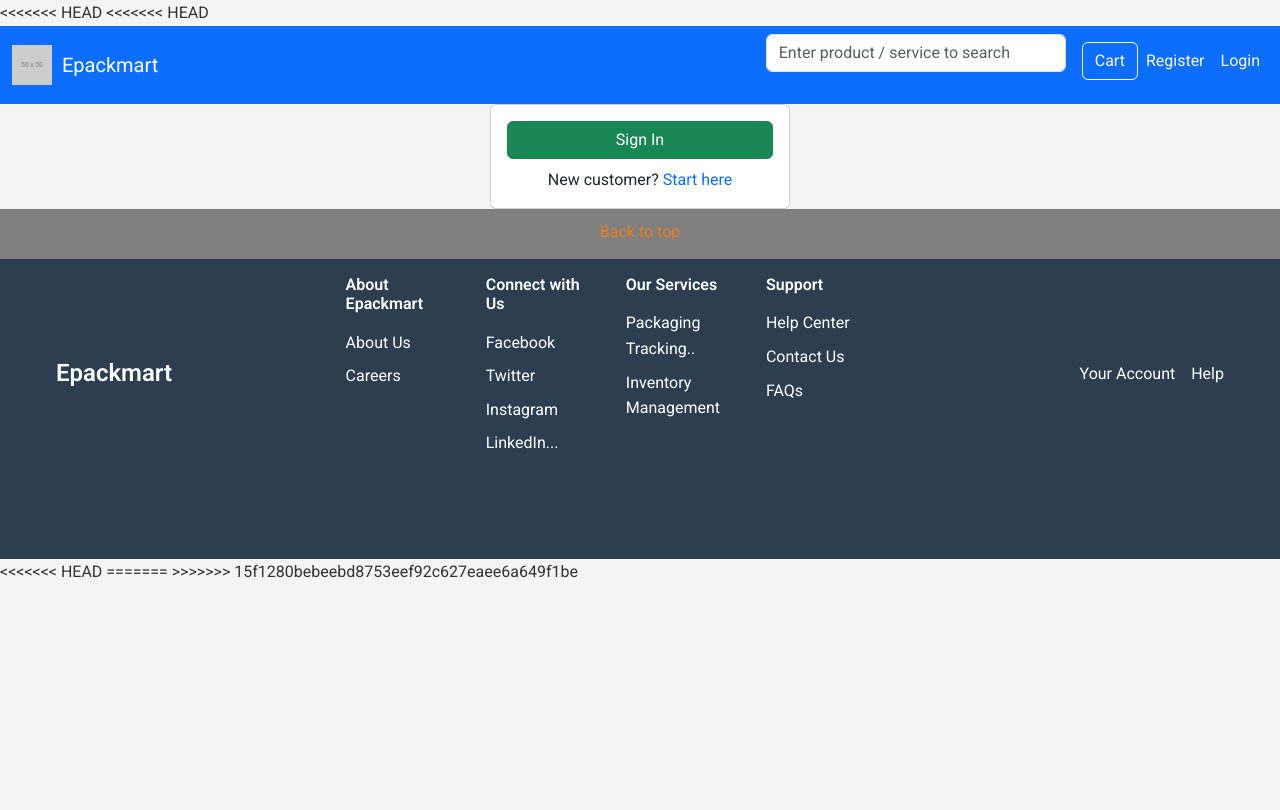
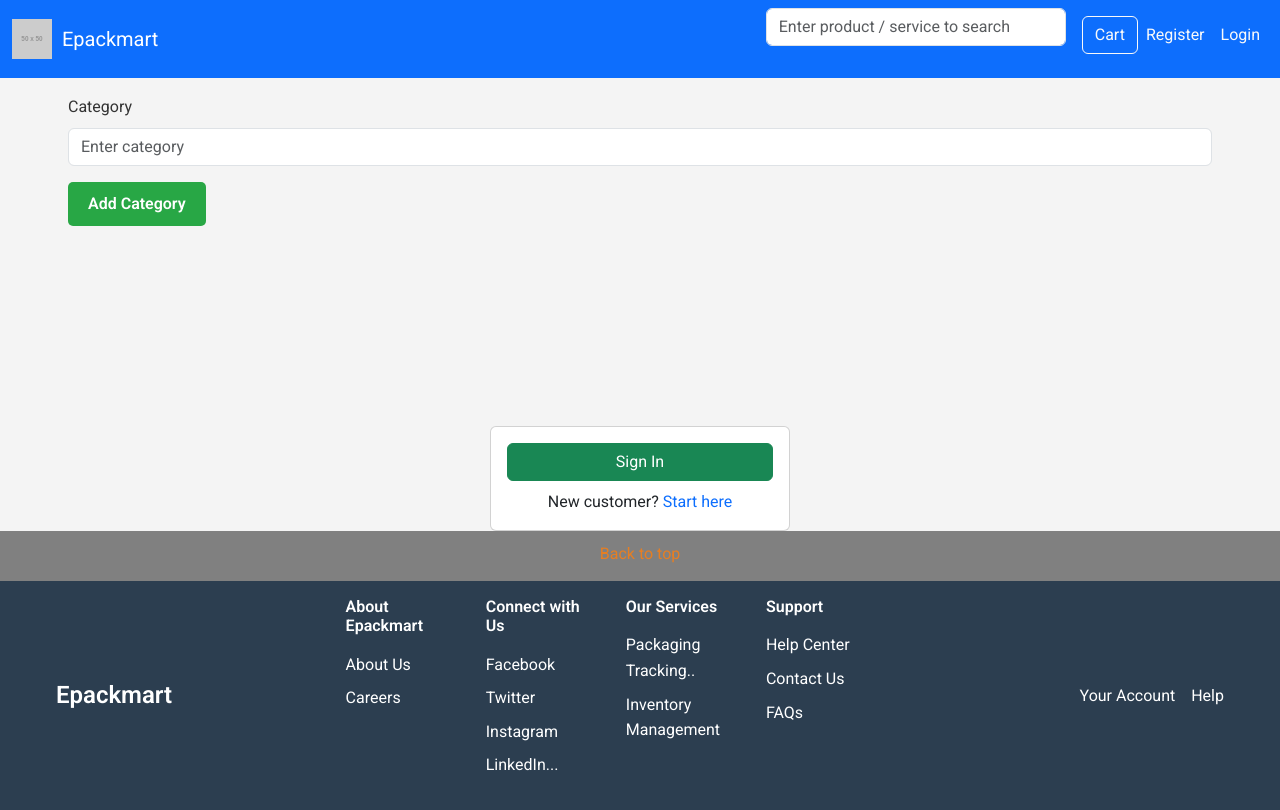
Before and after one commit to vpawar07/E_Pack_Mart, a React (Create React App) app in the folder p15_Frontend_Latest/: page /add-category in a window 1280 px wide. Shown: the top 810 px of the page. Built offline with nearby package versions, Linux system fonts and the light colour scheme.

Commit message:
add category , add productType

```diff
--- a/p15_Frontend_Latest/public/index.html
+++ b/p15_Frontend_Latest/public/index.html
@@ -1,6 +1,6 @@
 <!DOCTYPE html>
 <html lang="en">
-<<<<<<< HEAD
+<!-- <<<<<<< HEAD -->
 
 <head>
   <meta charset="utf-8" />
@@ -43,7 +43,7 @@
       work correctly both with client-side routing and a non-root public URL.
       Learn how to configure a non-root public URL by running `npm run build`.
     -->
-<<<<<<< HEAD
+<!-- <<<<<<< HEAD -->
   <title>E-PackMart</title>
 </head>
 
@@ -68,11 +68,11 @@
       To begin the development, run `npm start` or `yarn start`.
       To create a production bundle, use `npm run build` or `yarn build`.
     -->
-<<<<<<< HEAD
+<!-- <<<<<<< HEAD -->
 </body>
 
 </html>
-=======
+<!-- ======= -->
   </body>
 </html>
->>>>>>> 15f1280bebeebd8753eef92c627eaee6a649f1be
+<!-- >>>>>>> 15f1280bebeebd8753eef92c627eaee6a649f1be -->
--- a/p15_Frontend_Latest/src/App.js
+++ b/p15_Frontend_Latest/src/App.js
@@ -18,6 +18,9 @@ import { useDispatch } from "react-redux";
 import { Edit } from "./Components/Redux/slice";
 import Header from "./Components/Footer";
 import SignInSignUpBtn from "./Components/ReusableComponent/SignInSignUp_btn";
+import AddCategory from "./Components/AdminDashboard/AddCategory";
+import ManageCategory from "./Components/AdminDashboard/ManageCategory";
+import AddProductType from "./Components/AdminDashboard/AddProductyType";
 
 const App = () => {
   let [isModel, setModel] = useState(false);
@@ -78,6 +81,9 @@ const App = () => {
         <Route path="/companyDashboard" element={<CompanyDashboard />} />
         <Route path="/adminDashboard" element={<AdminDashboard />} />
         <Route path="/customerDashboard" element={<CustomerDash />} />
+        <Route path="/manage-category" element={<ManageCategory />} />
+        <Route path="/add-category" element={<AddCategory />} />
+        <Route path="/add-product" element={<AddProductType />} />
       </Routes>
 
       <SignInSignUpBtn />
--- a/p15_Frontend_Latest/src/Components/AdminDashboard/AddCategory.js
+++ b/p15_Frontend_Latest/src/Components/AdminDashboard/AddCategory.js
@@ -0,0 +1,73 @@
+import axios from "axios";
+import React, { useState } from "react";
+
+export default function AddCategory() {
+  let category = {
+    cname: "",
+  };
+  const [categoryData, setCategoryData] = useState(category);
+
+  const handleSubmit = () => {
+    axios
+      .post("http://localhost:8152/Category/api/saveCategory", categoryData)
+      .then((response) => {
+        return response.json();
+      })
+      .then((data) => console.log("save category is ", data))
+      .catch((error) => {
+        console.error(
+          "Error saving category:",
+          error.response?.data || error.message
+        );
+      });
+  };
+  return (
+    <>
+      <div className="container mt-3">
+        <div className="container-fluid">
+          <div className="mb-3">
+            <label htmlFor="cname" className="form-label">
+              Category
+            </label>
+            <input
+              type="text"
+              className="form-control"
+              id="cname"
+              name="cname"
+              placeholder="Enter category"
+              onChange={(e) => {
+                let name = e.target.name;
+                let value = e.target.value;
+                setCategoryData((prevData) => ({
+                  ...prevData,
+                  [name]: value,
+                }));
+              }}
+            />
+          </div>
+          <div className="mb-3">
+            <button
+              className="btn btn-success"
+              style={{
+                backgroundColor: "#28a745",
+                color: "white",
+                padding: "10px 20px",
+                borderRadius: "5px",
+                fontSize: "16px",
+                fontWeight: "bold",
+                border: "none",
+                cursor: "pointer",
+                transition: "background-color 0.3s",
+              }}
+              onClick={handleSubmit}
+              onMouseOver={(e) => (e.target.style.backgroundColor = "#218838")}
+              onMouseOut={(e) => (e.target.style.backgroundColor = "#28a745")}
+            >
+              Add Category
+            </button>
+          </div>
+        </div>
+      </div>
+    </>
+  );
+}
--- a/p15_Frontend_Latest/src/Components/AdminDashboard/AddProductyType.js
+++ b/p15_Frontend_Latest/src/Components/AdminDashboard/AddProductyType.js
@@ -0,0 +1,33 @@
+import React from "react";
+
+export default function AddProductyType() {
+  return (
+    <>
+  <div className="container mt-3">
+  <div className="container-fluid">
+    <div className="mb-3">
+      <label htmlFor="product_name" className="form-label">Product</label>
+      <input type="text" className="form-control" id="product_name" placeholder="Enter ProductType" />
+    </div>
+    <div className="mb-3">
+      <button className="btn btn-success" style={{
+        backgroundColor: "#28a745",
+        color: "white",
+        padding: "10px 20px",
+        borderRadius: "5px",
+        fontSize: "16px",
+        fontWeight: "bold",
+        border: "none",
+        cursor: "pointer",
+        transition: "background-color 0.3s"
+      }}
+      onMouseOver={(e) => e.target.style.backgroundColor = "#218838"}
+      onMouseOut={(e) => e.target.style.backgroundColor = "#28a745"}>
+        Add Product
+      </button>
+    </div>
+  </div>
+</div>
+    </>
+  );
+}
--- a/p15_Frontend_Latest/src/Components/AdminDashboard/AdminNavbar.js
+++ b/p15_Frontend_Latest/src/Components/AdminDashboard/AdminNavbar.js
@@ -51,7 +51,7 @@ const AdminNavbar = () => {
               </NavLink>
             </li>
             <li className="nav-item">
-              <NavLink className="nav-link" to="/manage-categories">
+              <NavLink className="nav-link" to="/manage-category">
                 Manage Categories
               </NavLink>
             </li>
--- /dev/null
+++ b/p15_Frontend_Latest/src/Components/AdminDashboard/ManageCategory.js
@@ -0,0 +1,21 @@
+import React from "react";
+import { useNavigate } from "react-router-dom";
+
+export default function ManageCategory() {
+  const navigate = useNavigate();
+
+  return (
+    <div className="container mt-3">
+      <div className="container-fluid">
+        <div className="d-grid gap-2">
+          <button className="btn btn-primary" onClick={() => navigate("/add-category")}>
+            Add Category
+          </button>
+          <button className="btn btn-success" onClick={() => navigate("/add-product")}>
+            Add Product Type
+          </button>
+        </div>
+      </div>
+    </div>
+  );
+}
--- a/p15_Frontend_Latest/src/Components/Footer.js
+++ b/p15_Frontend_Latest/src/Components/Footer.js
@@ -11,6 +11,7 @@ const Header = () => {
           backgroundColor: "grey",
           textAlign: "center",
           padding: "10px",
+
         }}
       >
         <a href="#top" style={{ margin: "10" }}>
@@ -79,7 +80,6 @@ const Header = () => {
                           LinkedIn...
                         </a>
                       </li>
-
                     </ul>
                   </div>
 
--- a/p15_Frontend_Latest/src/Components/Login.js
+++ b/p15_Frontend_Latest/src/Components/Login.js
@@ -20,7 +20,7 @@ const Login = () => {
   const handleSubmit = async (e) => {
     e.preventDefault();
     try {
-      const response = await fetch("http://localhost:8082/login", {
+      const response = await fetch("http://localhost:8152/login", {
         method: "POST",
         headers: { "Content-Type": "application/json" },
         body: JSON.stringify(data),
--- a/p15_Frontend_Latest/src/Components/ReusableComponent/SignInSignUp_btn.js
+++ b/p15_Frontend_Latest/src/Components/ReusableComponent/SignInSignUp_btn.js
@@ -6,7 +6,10 @@ export default function SignInSignUpBtn() {
   const navigate = useNavigate();
 
   return (
-    <Card className="text-center p-3 mx-auto" style={{ width: "300px" }}>
+    <Card
+      className="text-center p-3 mx-auto"
+      style={{ width: "300px", marginTop: "200px" }}
+    >
       <Button
         variant="success"
         className="mb-2"
@@ -16,7 +19,7 @@ export default function SignInSignUpBtn() {
       </Button>
       <div>
         <span>
-          New customer? {" "}
+          New customer?{" "}
           <Link to="/register" className="text-primary">
             Start here
           </Link>
```
Also changed, not shown: 1 other file (tests, documents, lock files or other folders).
